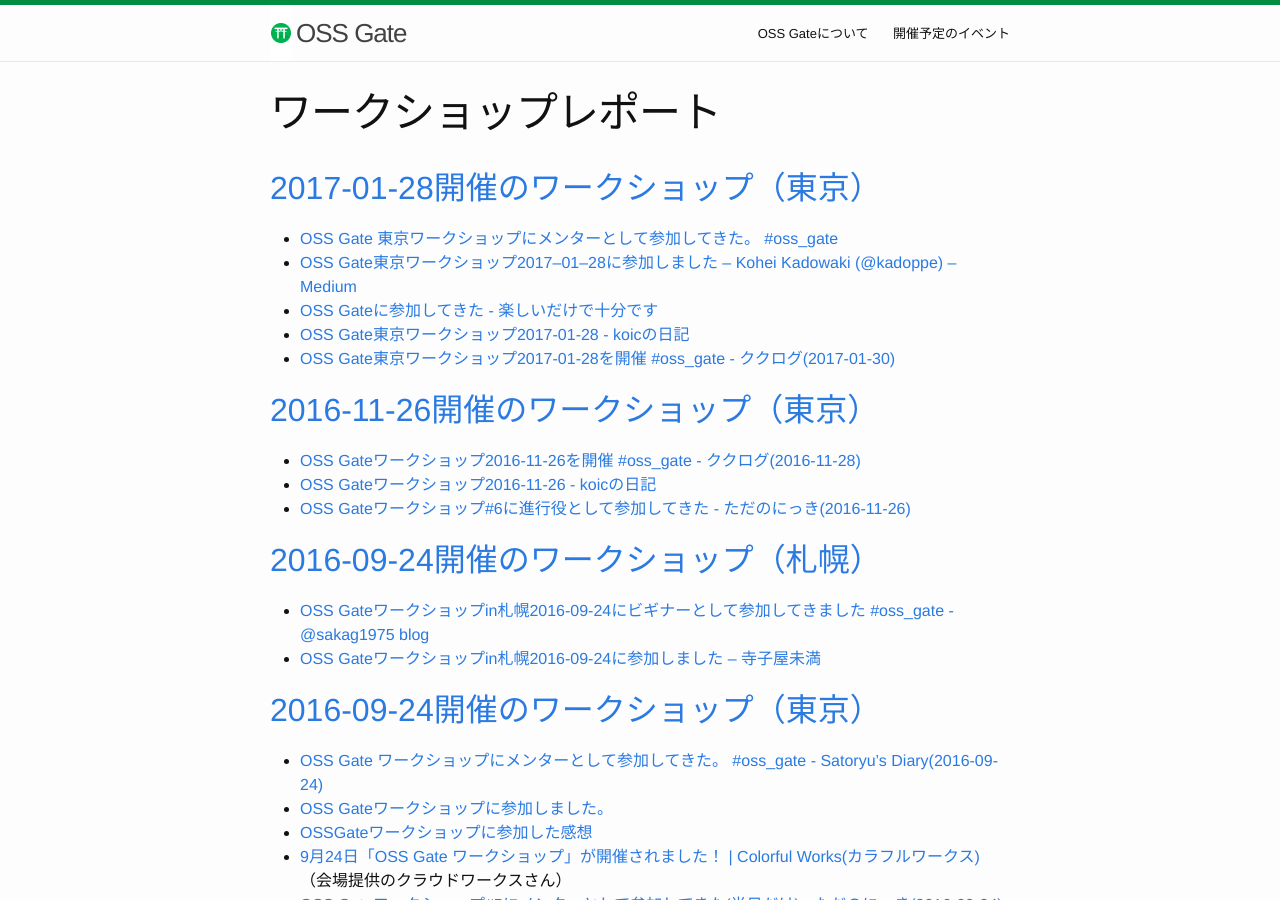
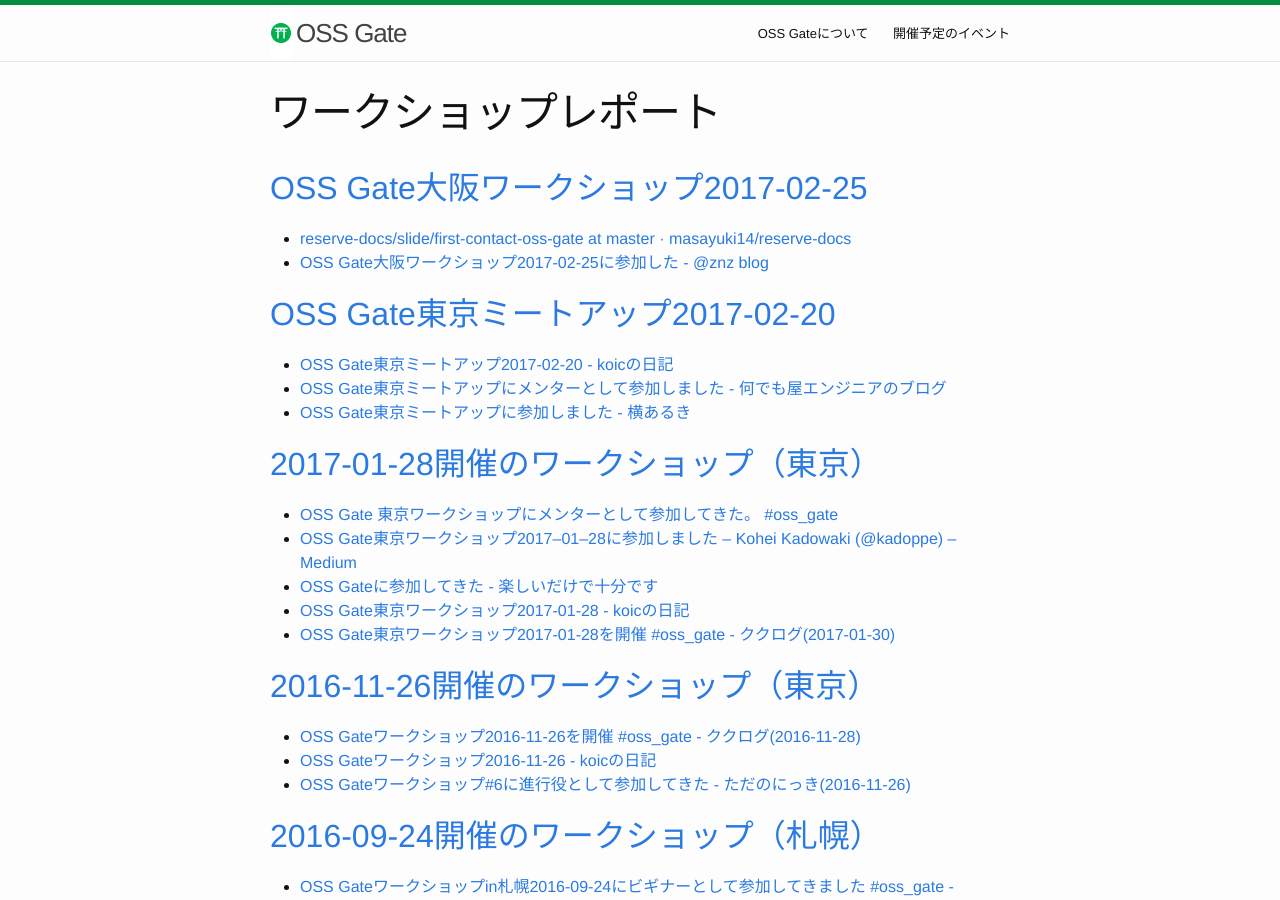
Before and after one commit to oss-gate/oss-gate.github.io, a Jekyll site: the page built from workshop/report.md, in a window 1280 px wide and 900 px high. Built offline with Jekyll 4.4.1, drawn with Linux system fonts in a browser that asks for light colours; comment, search, counter and statistics services are not loaded.

Commit message:
Update report
- OSS Gate東京ミートアップ2017-02-20 を追加しました
- OSS Gate大阪ワークショップ2017-02-25 を追加しました

```diff
--- a/workshop/report.md
+++ b/workshop/report.md
@@ -2,6 +2,17 @@
 layout: page
 title:  ワークショップレポート
 ---
+
+## [OSS Gate大阪ワークショップ2017-02-25](https://oss-gate.doorkeeper.jp/events/56141)
+
+  * [reserve-docs/slide/first-contact-oss-gate at master · masayuki14/reserve-docs](https://github.com/masayuki14/reserve-docs/tree/master/slide/first-contact-oss-gate)
+  * [OSS Gate大阪ワークショップ2017-02-25に参加した - @znz blog](http://blog.n-z.jp/blog/2017-02-25-oss-gate-workshop.html)
+
+## [OSS Gate東京ミートアップ2017-02-20](https://oss-gate.doorkeeper.jp/events/56845)
+
+  * [OSS Gate東京ミートアップ2017-02-20 - koicの日記](http://koic.hatenablog.com/entry/2017/02/20/000000)
+  * [OSS Gate東京ミートアップにメンターとして参加しました - 何でも屋エンジニアのブログ](http://biibiebisuke.hatenablog.com/entry/2017/02/21/002100)
+  * [OSS Gate東京ミートアップに参加しました - 横あるき](https://kuno.kdns.info/post/20170223034144-oss-gate-2017-02-20-tokyo-meetup)
 
 ## [2017-01-28開催のワークショップ（東京）](https://oss-gate.doorkeeper.jp/events/52881)
 
```
